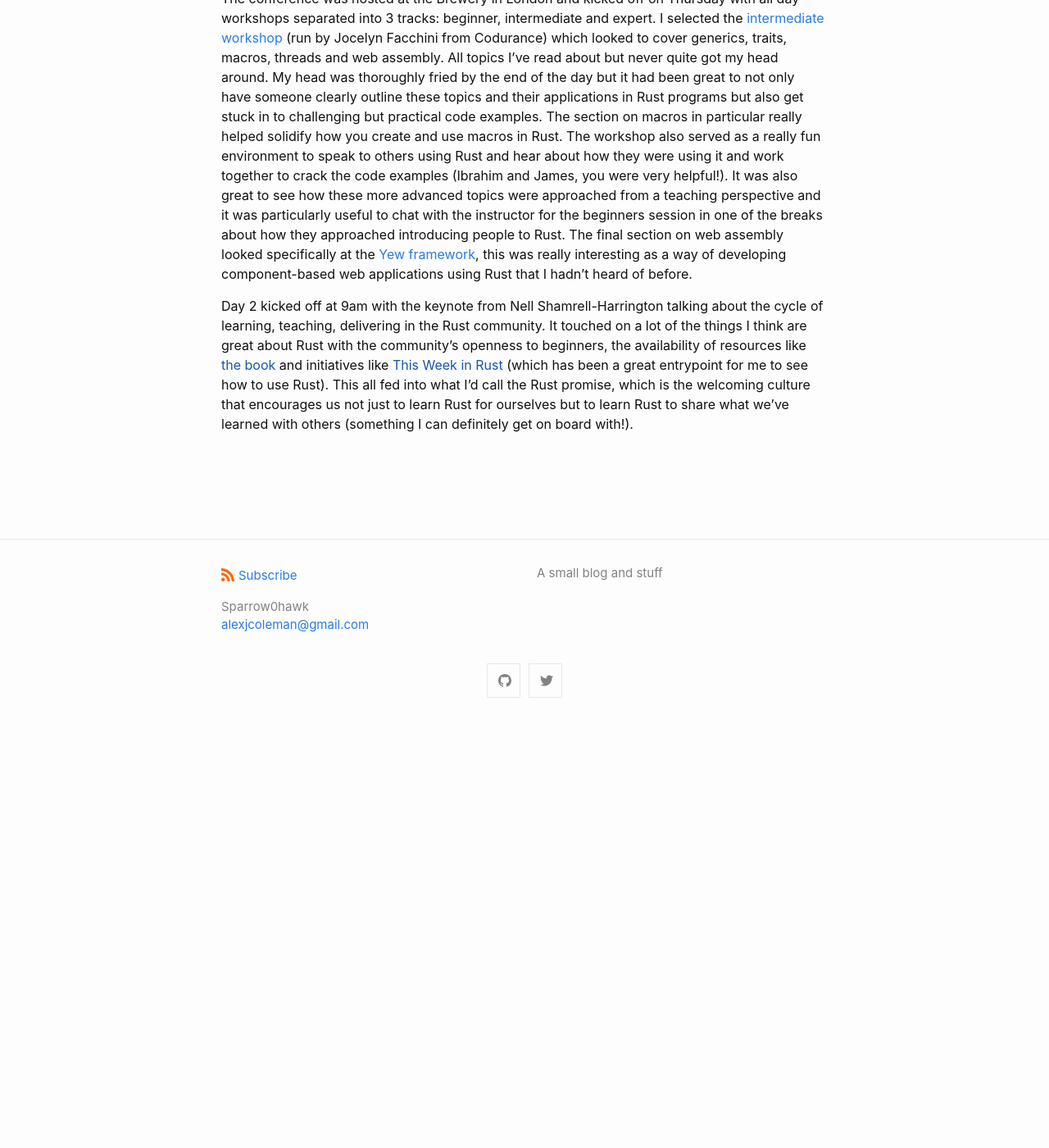
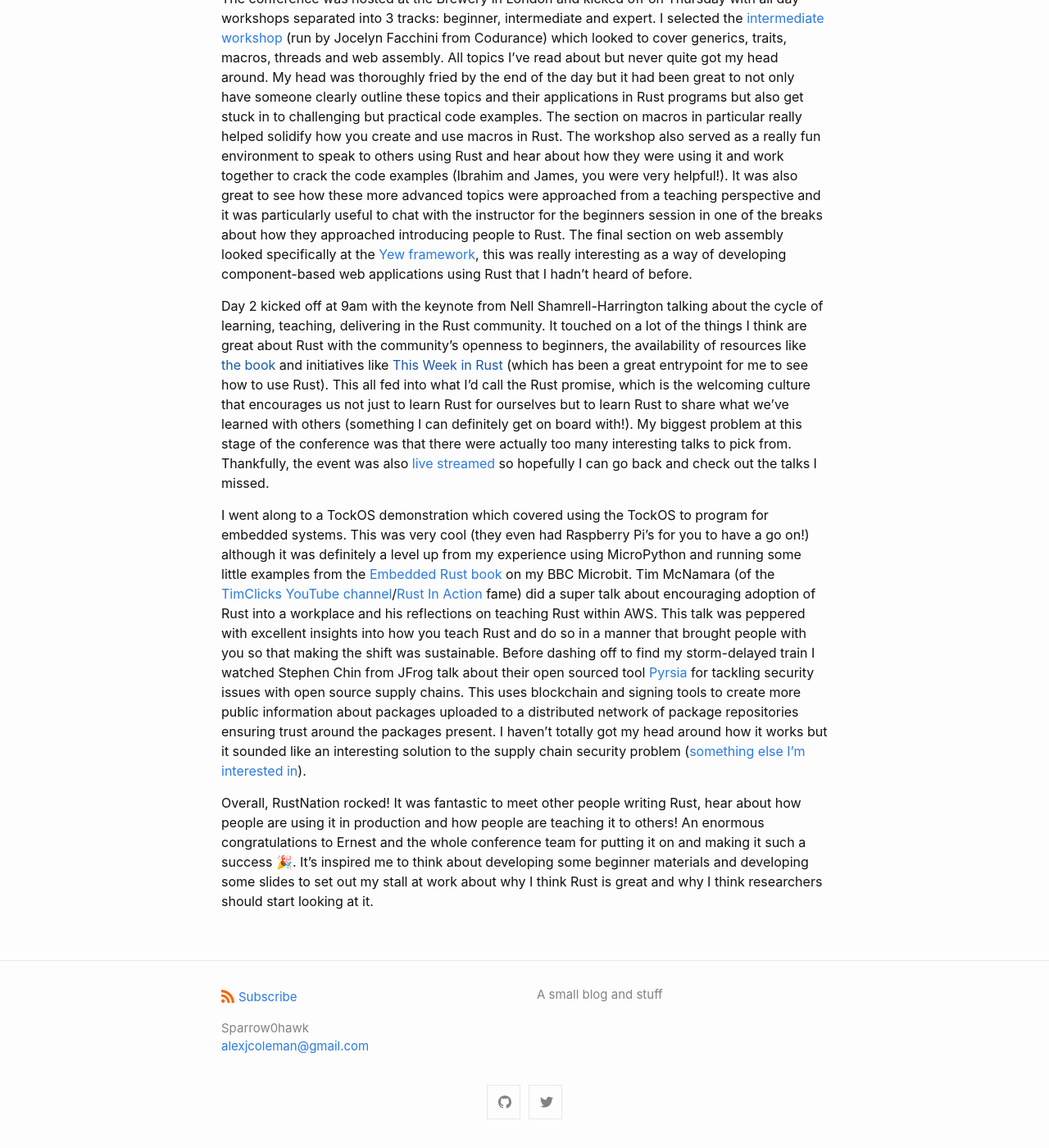
Before and after one commit to Sparrow0hawk/blog, a Jekyll site: the page built from _posts/2023-02-17-rustnation2023.md, in a window 1280 px wide and 1400 px high, scrolled down 514 px. Shown: the whole window at 82% size. Built offline with Jekyll 4.4.1, drawn with Linux system fonts in a browser that asks for light colours; comment, search, counter and statistics services are not loaded; before the commit the page ends 1332 px from its top, so only the background shows below that.

Commit message:
added rest of day 2 section

```diff
--- a/_posts/2023-02-17-rustnation2023.md
+++ b/_posts/2023-02-17-rustnation2023.md
@@ -24,3 +24,17 @@
 Day 2 kicked off at 9am with the keynote from Nell Shamrell-Harrington talking about the cycle of learning, teaching, delivering in the Rust community.
 It touched on a lot of the things I think are great about Rust with the community's openness to beginners, the  availability of resources like [the book]() and initiatives like [This Week in Rust]() (which has been a great entrypoint for me to see how to use Rust).
 This all fed into what I'd call the Rust promise, which is the welcoming culture that encourages us not just to learn Rust for ourselves but to learn Rust to share what we've learned with others (something I can definitely get on board with!).
+My biggest problem at this stage of the conference was that there were actually too many interesting talks to pick from.
+Thankfully, the event was also [live streamed](https://live.rustnationuk.com/) so hopefully I can go back and check out the talks I missed.
+
+I went along to a TockOS demonstration which covered using the TockOS to program for embedded systems.
+This was very cool (they even had Raspberry Pi's for you to have a go on!) although it was definitely a level up from my experience using MicroPython and running some little examples from the [Embedded Rust book](https://docs.rust-embedded.org/discovery/microbit/index.html) on my BBC Microbit.
+Tim McNamara (of the [TimClicks YouTube channel](https://www.youtube.com/c/timclicks)/[Rust In Action](https://www.manning.com/books/rust-in-action) fame) did a super talk about encouraging adoption of Rust into a workplace and his reflections on teaching Rust within AWS.
+This talk was peppered with excellent insights into how you teach Rust and do so in a manner that brought people with you so that making the shift was sustainable.
+Before dashing off to find my storm-delayed train I watched Stephen Chin from JFrog talk about their open sourced tool [Pyrsia](https://pyrsia.io/) for tackling security issues with open source supply chains.
+This uses blockchain and signing tools to create more public information about packages uploaded to a distributed network of package repositories ensuring trust around the packages present.
+I haven't totally got my head around how it works but it sounded like an interesting solution to the supply chain security problem ([something else I'm interested in](https://software.ac.uk/about/fellows/alex-coleman)).
+
+Overall, RustNation rocked! It was fantastic to meet other people writing Rust, hear about how people are using it in production and how people are teaching it to others!
+An enormous congratulations to Ernest and the whole conference team for putting it on and making it such a success 🎉.
+It's inspired me to think about developing some beginner materials and developing some slides to set out my stall at work about why I think Rust is great and why I think researchers should start looking at it.
```
